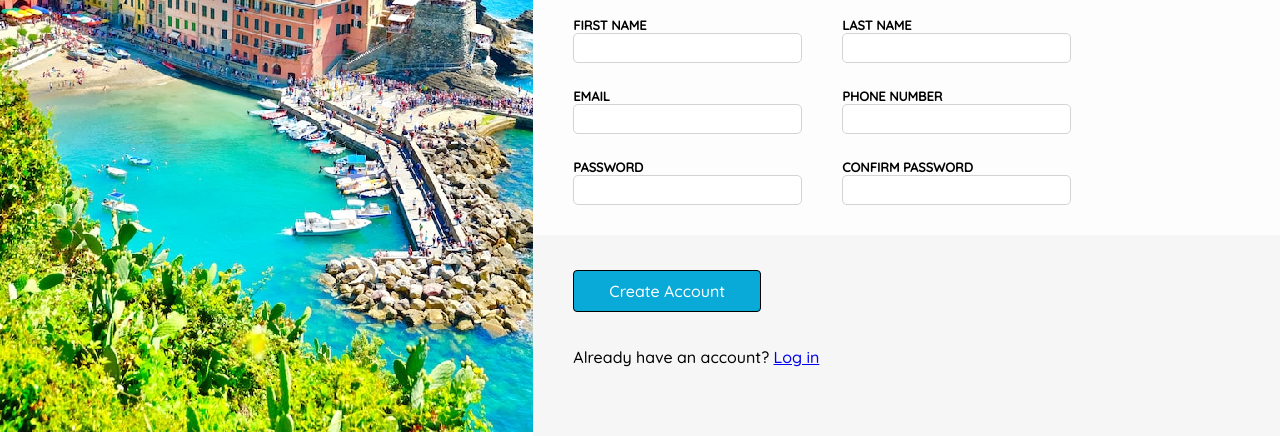
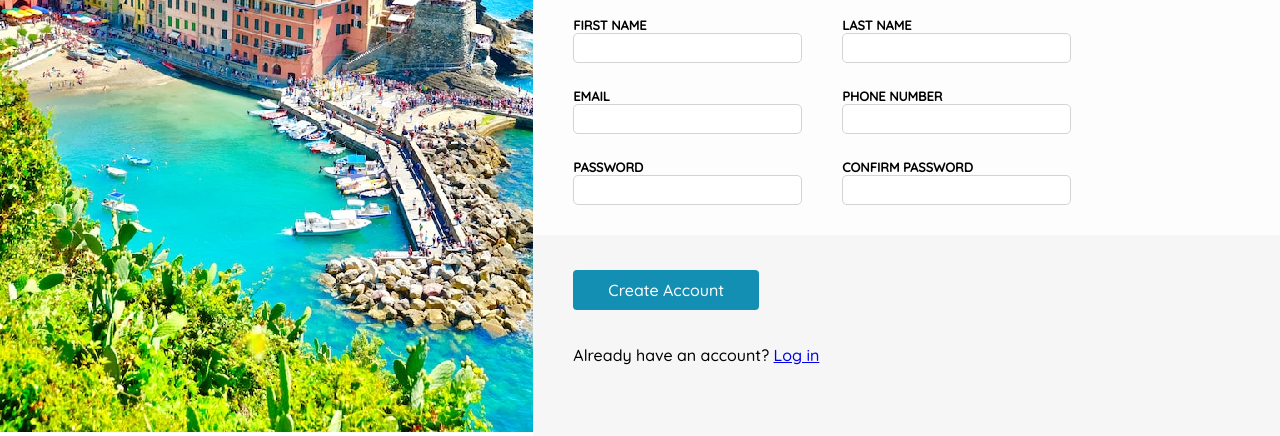
Before and after one commit to parisisaac65/sign-up-form, a plain HTML site: page index.html in a window 1280 px wide. In both pictures the pointer is over the button "Create Account". Shown: the part 368-804 px from the top of the page. Drawn offline with Linux system fonts and the light colour scheme.

Commit message:
Update style when button is hovered over

```diff
--- a/style.css
+++ b/style.css
@@ -124,7 +124,7 @@ button{
 }
 
 button:hover{
-    border: 0.5px solid black;
+    background-color: #148fb4;
 }
 
 .bottom button, .bottom p{
```
